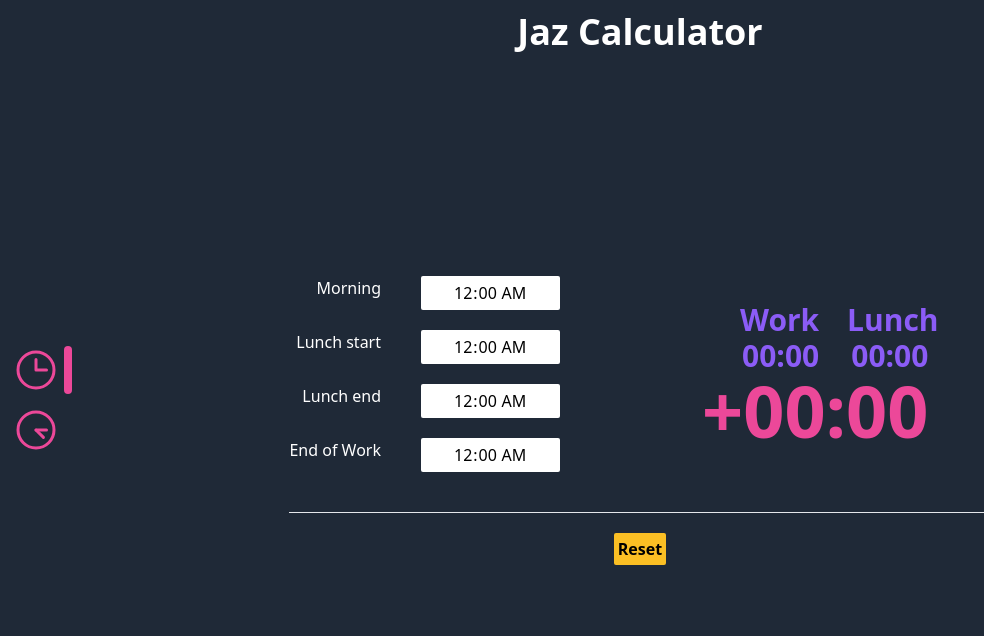
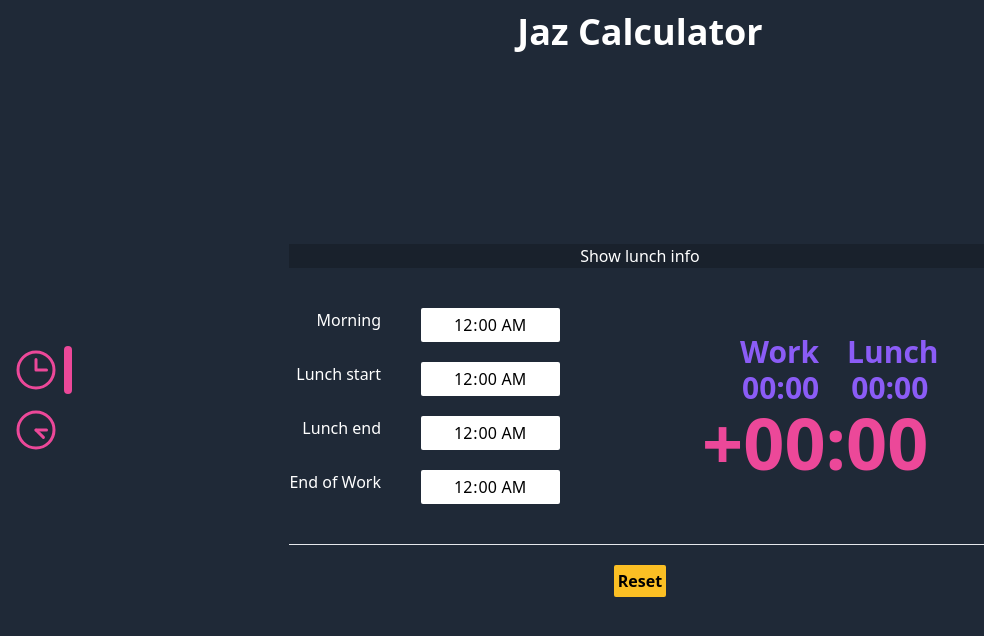
Before and after one commit to QKharma/Jaz-Calculator, a React (Create React App) app: page /calculator1 in a window 1280 px wide. Shown: the top 636 px of the page, without its empty margins (0-984 px from the left). Built offline with nearby package versions, Linux system fonts and the light colour scheme.

Commit message:
:construction: Add lunch info modal

```diff
--- a/src/App.tsx
+++ b/src/App.tsx
@@ -7,7 +7,8 @@ import {
   useLocation,
 } from 'react-router-dom'
 
-import Calculator from './components/Calculator'
+import LeaveCalculator from './components/LeaveCalculator'
+import LunchInfo from './components/LunchInfo'
 import NavbarButton from './components/NavbarButton'
 import OvertimeCalculator from './components/OvertimeCalculator'
 
@@ -30,7 +31,7 @@ function App() {
                 path='/calculator1'
                 element={<OvertimeCalculator />}
               ></Route>
-              <Route path='/calculator2' element={<Calculator />}></Route>
+              <Route path='/calculator2' element={<LeaveCalculator />}></Route>
             </Routes>
           </div>
         </div>
--- a/src/components/Calculator.tsx
+++ b/src/components/LeaveCalculator.tsx
@@ -2,7 +2,7 @@ import { useEffect, useState } from 'react'
 import msToString from '../lib/msToString'
 import TimeInput from './TimeInput'
 
-const Calculator = () => {
+const LeaveCalculator = () => {
   const [morning, setMorning] = useState(0)
   const [lunchStart, setLunchStart] = useState(0)
   const [lunchEnd, setLunchEnd] = useState(0)
@@ -150,4 +150,4 @@ const loadTimes = (
   }
 }
 
-export default Calculator
+export default LeaveCalculator
--- /dev/null
+++ b/src/components/LunchInfo.tsx
@@ -0,0 +1,28 @@
+import { useState } from 'react'
+
+const LunchInfo = () => {
+  const [showInfo, setShowInfo] = useState(false)
+
+  return (
+    <div className='flex flex-col w-full'>
+      <button
+        className='bg-black bg-opacity-20 text-white'
+        onClick={() => setShowInfo(!showInfo)}
+      >
+        Show lunch info{' '}
+      </button>
+      <div
+        className={`${
+          showInfo ? '' : 'hidden '
+        }text-white bg-black bg-opacity-10 text-center`}
+      >
+        <p>Required lunch times</p>
+        <p>Less than 5 hours Worktime -{'>'} 0h lunch</p>
+        <p>5 to 8 hours Worktime -{'>'} 0.5h lunch</p>
+        <p>More than 9 hours Worktime -{'>'} 1h lunch</p>
+      </div>
+    </div>
+  )
+}
+
+export default LunchInfo
--- a/src/components/OvertimeCalculator.tsx
+++ b/src/components/OvertimeCalculator.tsx
@@ -1,5 +1,6 @@
 import { useEffect, useState } from 'react'
 import msToString from '../lib/msToString'
+import LunchInfo from './LunchInfo'
 import TimeInput from './TimeInput'
 
 const OvertimeCalculator = () => {
@@ -70,6 +71,8 @@ const OvertimeCalculator = () => {
   }, [morning, lunchStart, lunchEnd, endOfWork])
 
   return (
+    <div className='space-y-10'>
+      <LunchInfo />
       <div className='lg:space-y-10 divide-y-[1px]'>
         <div className='grid grid-rows-2 lg:grid-cols-2 lg:grid-rows-none'>
           <div className='flex flex-col space-y-5 basis-1/2'>
@@ -109,6 +112,7 @@ const OvertimeCalculator = () => {
           >
             <span className='font-semibold'>Reset</span>
           </button>
+        </div>
       </div>
     </div>
   )
```
Lines whose indentation alone changed are shown as unchanged.
